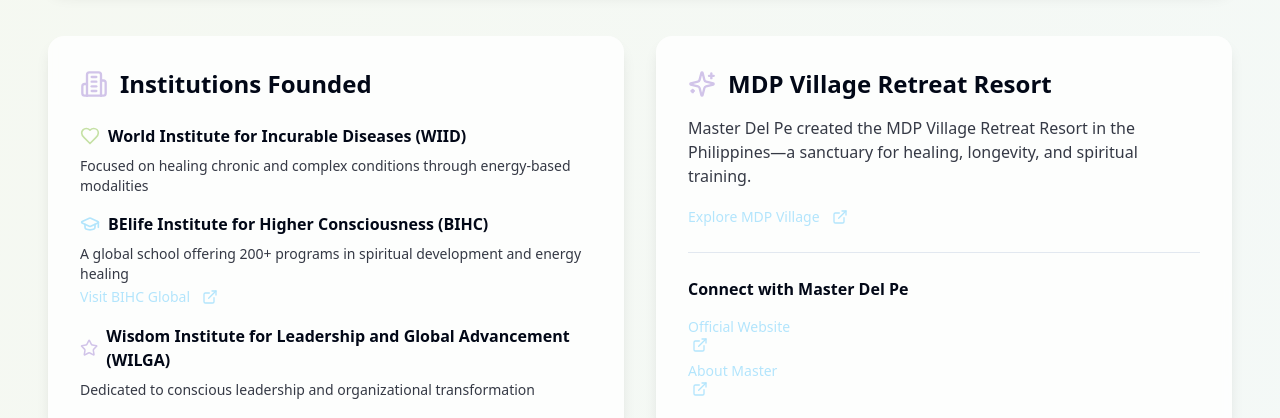
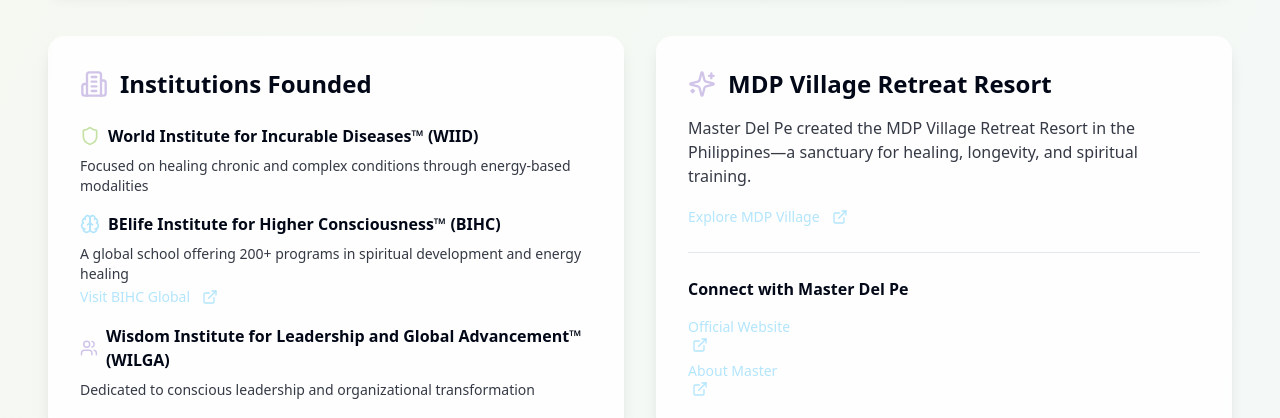
Before and after one commit to EmreSelcuk1492/gentle-hearts-haven, a React (Vite) app: page /certification in a window 1280 px wide. Shown: the part 1200-1618 px from the top of the page. Built offline with nearby package versions, Linux system fonts and the light colour scheme; no server answers.

Commit message:
Update certification page organizations
Update organization names to use TM labeling and replace icons with more visually matching alternatives.

```diff
--- a/src/pages/Certification.tsx
+++ b/src/pages/Certification.tsx
@@ -2,7 +2,7 @@ import React from 'react';
 import Navbar from '@/components/Navbar';
 import Footer from '@/components/Footer';
 import { Button } from "@/components/ui/button";
-import { ArrowLeft, Award, BookOpen, Users, Star, ExternalLink, CheckCircle, Globe, Heart, Brain, Zap, Sparkles, Building2, GraduationCap } from 'lucide-react';
+import { ArrowLeft, Award, BookOpen, Users, Star, ExternalLink, CheckCircle, Globe, Heart, Brain, Zap, Sparkles, Building2, GraduationCap, Shield } from 'lucide-react';
 import { Toaster } from "@/components/ui/toaster";
 
 const Certification = () => {
@@ -114,15 +114,15 @@ const Certification = () => {
                 <div className="space-y-4">
                   <div>
                     <h4 className="font-semibold flex items-center mb-2">
-                      <Heart className="mr-2 h-5 w-5 text-healing-green" />
-                      World Institute for Incurable Diseases (WIID)
+                      <Shield className="mr-2 h-5 w-5 text-healing-green" />
+                      World Institute for Incurable Diseases™ (WIID)
                     </h4>
                     <p className="text-sm text-foreground/80">Focused on healing chronic and complex conditions through energy-based modalities</p>
                   </div>
                   <div>
                     <h4 className="font-semibold flex items-center mb-2">
-                      <GraduationCap className="mr-2 h-5 w-5 text-healing-blue" />
-                      BElife Institute for Higher Consciousness (BIHC)
+                      <Brain className="mr-2 h-5 w-5 text-healing-blue" />
+                      BElife Institute for Higher Consciousness™ (BIHC)
                     </h4>
                     <p className="text-sm text-foreground/80">A global school offering 200+ programs in spiritual development and energy healing</p>
                     <Button
@@ -135,8 +135,8 @@ const Certification = () => {
                   </div>
                   <div>
                     <h4 className="font-semibold flex items-center mb-2">
-                      <Star className="mr-2 h-5 w-5 text-healing-violet" />
-                      Wisdom Institute for Leadership and Global Advancement (WILGA)
+                      <Users className="mr-2 h-5 w-5 text-healing-violet" />
+                      Wisdom Institute for Leadership and Global Advancement™ (WILGA)
                     </h4>
                     <p className="text-sm text-foreground/80">Dedicated to conscious leadership and organizational transformation</p>
                   </div>
```
